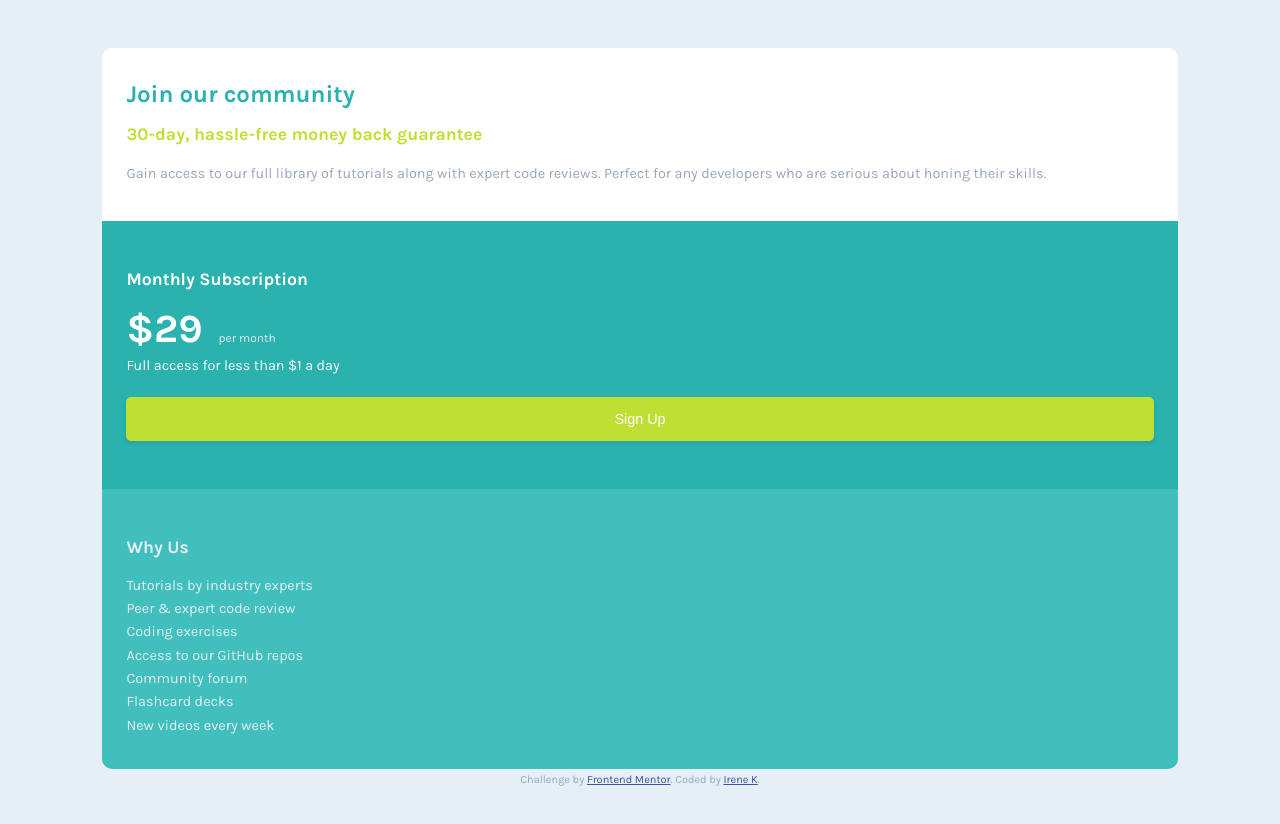
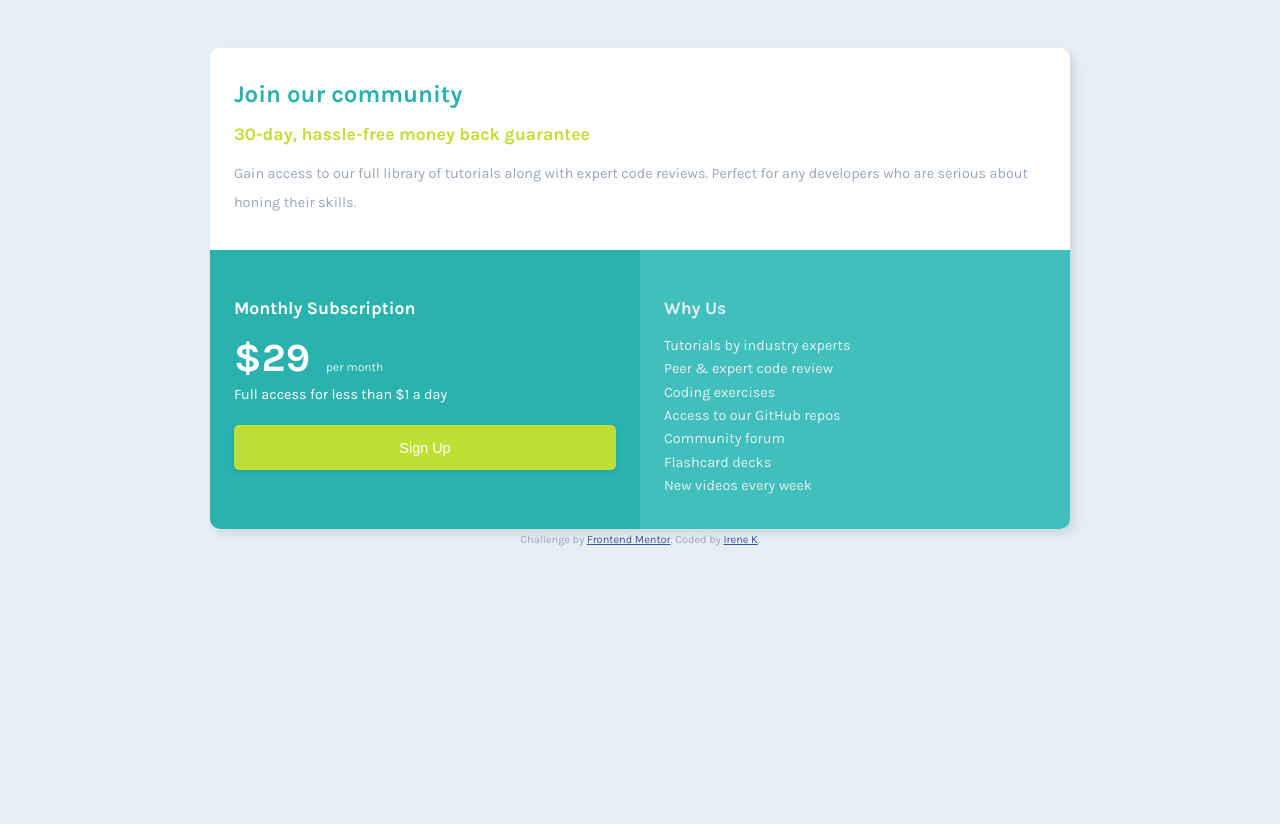
Before and after one commit to irenekyc/simple-grid-price-card, a plain HTML site: page index.html in a window 1280 px wide. After the commit the page ends 800 px from the top, so only its background shows below. Drawn offline with Linux system fonts and the light colour scheme.

Commit message:
finished desktop version

```diff
--- a/style.css
+++ b/style.css
@@ -78,6 +78,10 @@ p{
 .section-price{
     background:white;
     border-radius: 10px;
+    max-width:500px;
+    margin-left: auto;
+    margin-right:auto;
+    box-shadow: 5px 5px 10px rgba(0,0,0,0.1);
 }
 
 .section-price-intro{
@@ -114,3 +118,38 @@ p{
 
 .attribution { font-size: 11px; text-align: center; }
 .attribution a { color: hsl(228, 45%, 44%); }
+
+
+@media (min-width:900px){
+
+    .section-price{
+        width:80%;
+        max-width:1000px;
+        display:grid;
+        grid-template-columns: 1fr 1fr;
+        grid-template-areas:
+        'intro intro'
+        'price-card features';
+    }
+
+    .section-price-intro{
+        grid-area: intro;
+    }
+
+    .section-price-card{
+        grid-area: price-card;
+        display:flex;
+        flex-direction: column;
+        border-radius: 0 0 0 10px;
+    }
+    .section-main-content{
+        flex:1;
+    }
+
+    .section-price-features{
+        grid-area: features;
+        display:flex;
+        flex-direction: column;
+        border-radius: 0 0 10px 0;
+    }
+}
```
